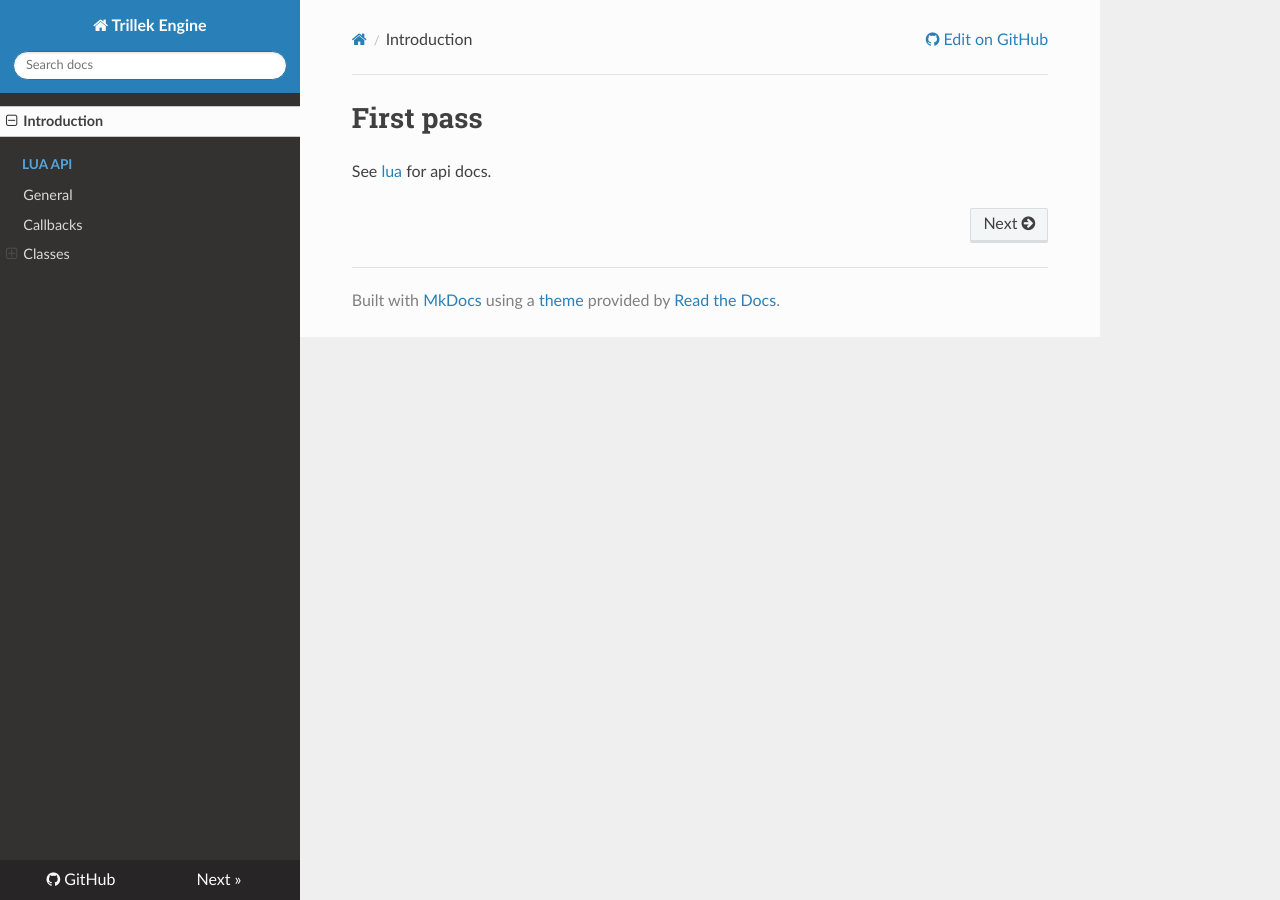
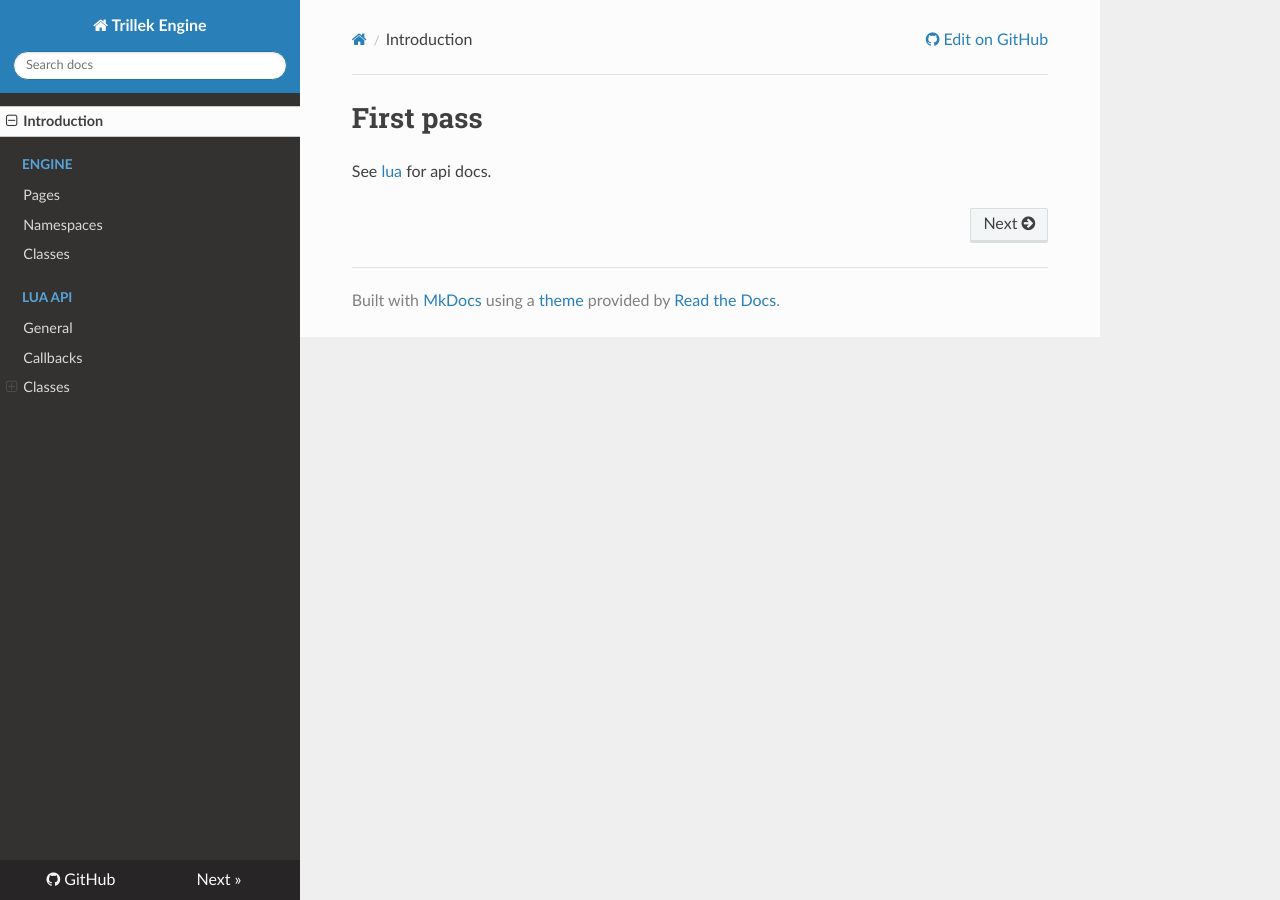
Before and after one commit to trillek-team/tec, an MkDocs documentation site: the page built from docs/index.md, in a window 1280 px wide. Built offline with MkDocs 1.6.1, drawn with Linux system fonts in a browser that asks for light colours; nearby versions of some CDN libraries.

Commit message:
Trying out formatting and auto generating docs in github actions

```diff
--- a/mkdocs.yml
+++ b/mkdocs.yml
@@ -1,8 +1,14 @@
 site_name: Trillek Engine
 repo_url: https://github.com/trillek-team/tec
 theme: readthedocs
+markdown_extensions:
+  - admonition
 nav:
   - Introduction: 'index.md'
+  - Engine:
+    - Pages: 'engine/index_pages.md'
+    - Namespaces: 'engine/index_namespaces.md'
+    - Classes: 'engine/index_classes.md'
   - Lua API:
     - General: 'lua/index.md'
     - Callbacks: 'lua/callbacks.md'
```
Also changed, not shown: 4 other files.
